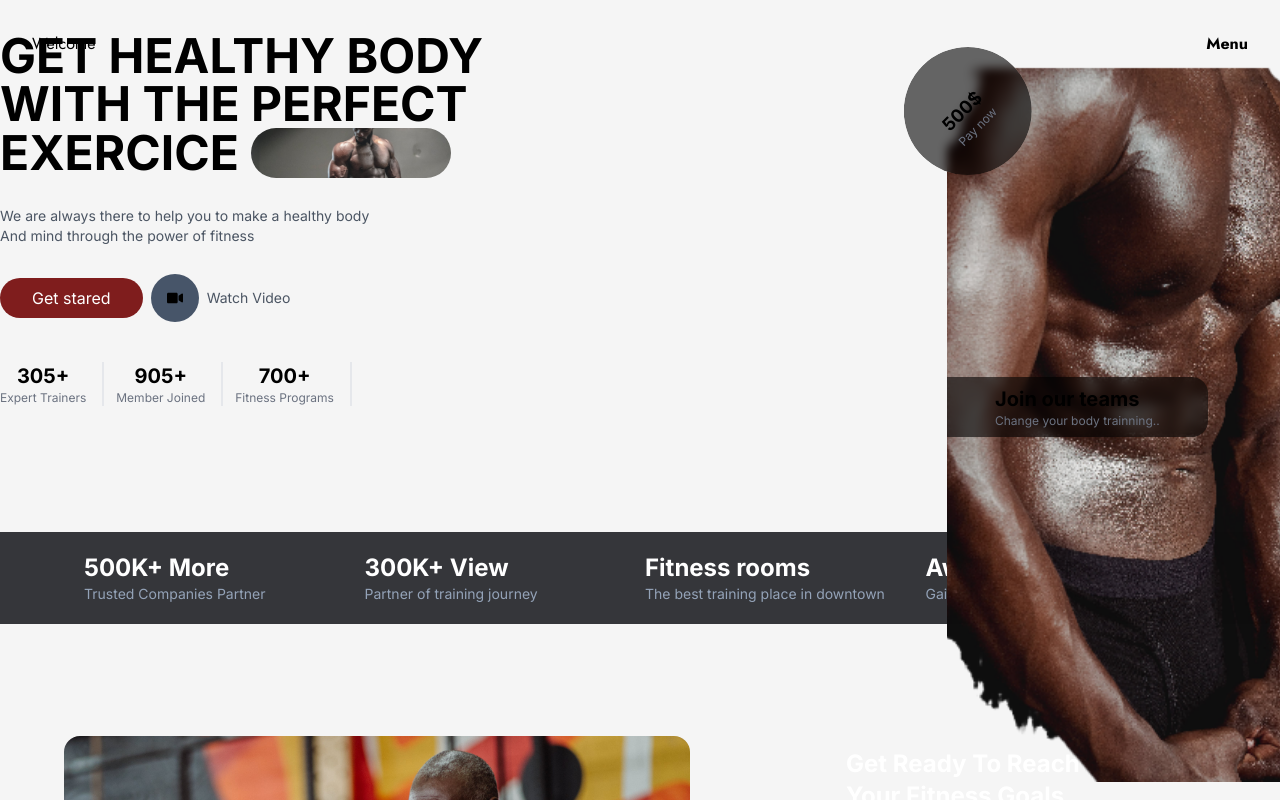
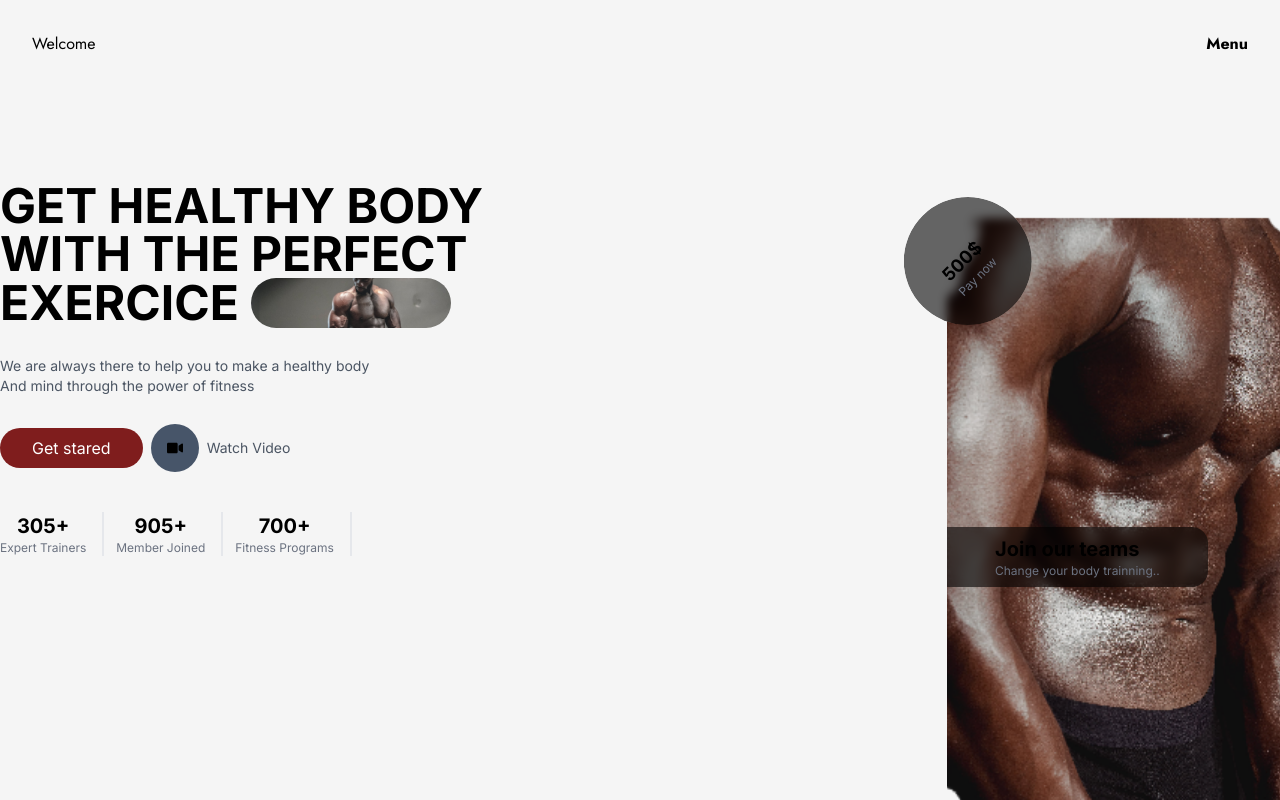
Before and after one commit to tchasinga/gym-rooms, a Next.js app: page / in a window 1280 px wide. Shown: the top 800 px of the page. Built offline with nearby package versions, Linux system fonts and the light colour scheme.

Commit message:
Update layout in Heros component: adjust class names for improved styling and responsiveness.

```diff
--- a/src/app/components/Heros.jsx
+++ b/src/app/components/Heros.jsx
@@ -18,7 +18,7 @@ export default function Heros() {
     }
 
   return (
-    <div className="mt-8 flex flex-col jus">
+    <div className="mt-8 flex flex-col max-w-7xl mx-auto min-h-screen justify-center">
       <div className="flex justify-between newFlex">
         <div className="flex flex-col">
           <h1 className="uppercase font-bold text-5xl">
```
